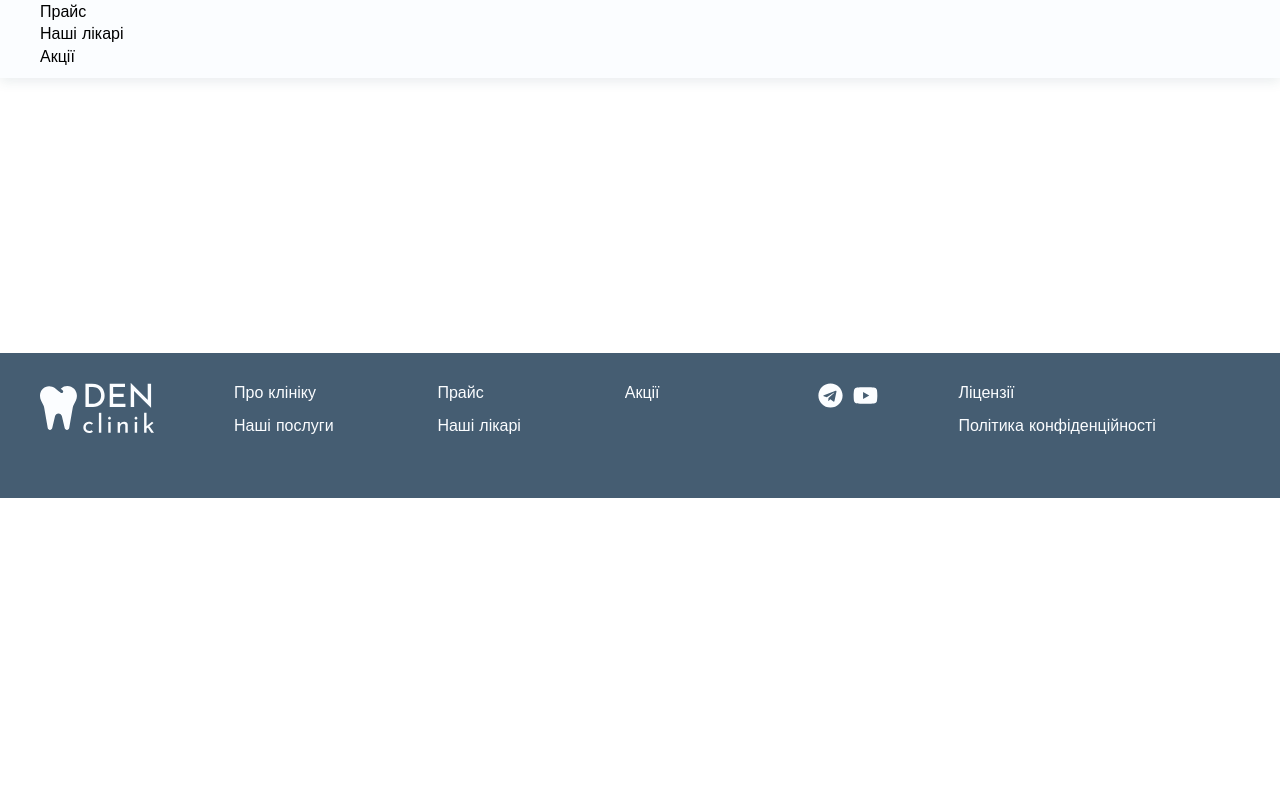
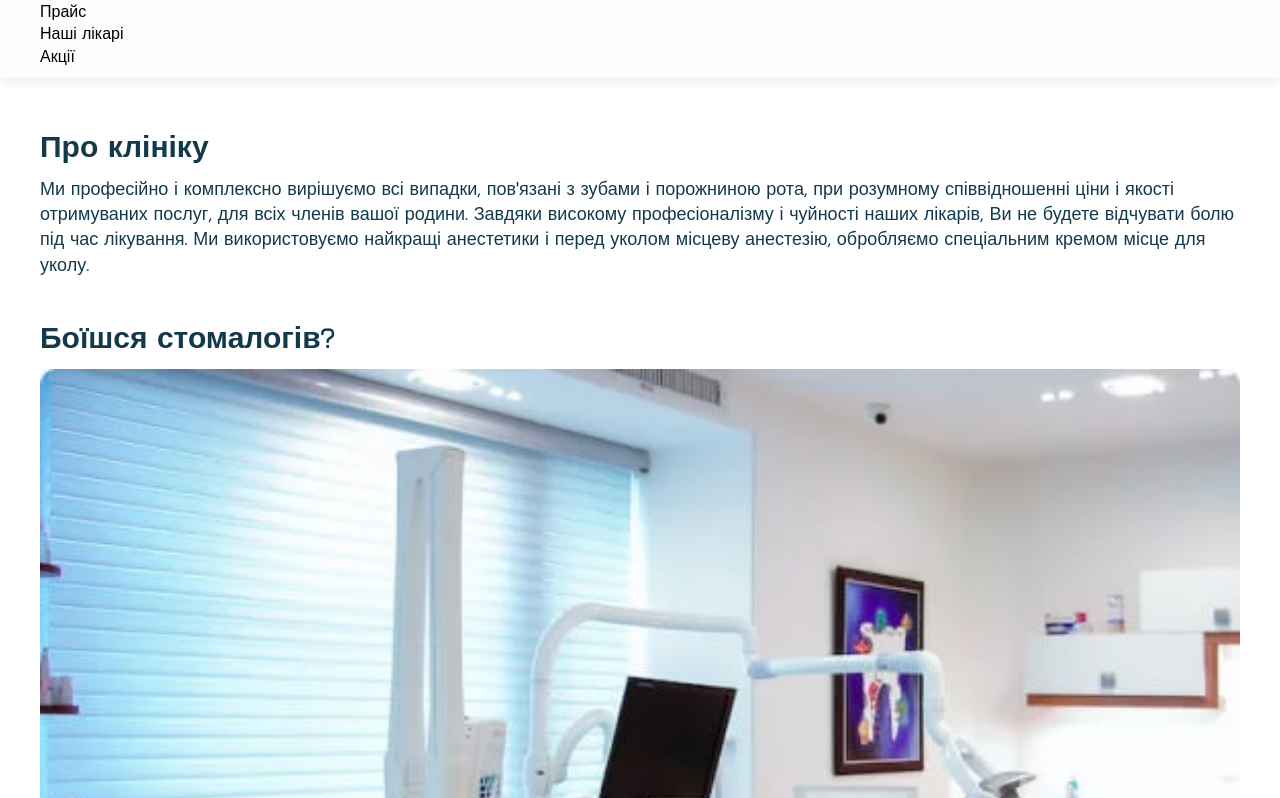
Before and after one commit to Kovarnar/den-clinik, a React (Create React App) app: page / in a window 1280 px wide. Shown: the part 302-1100 px from the top of the page. Before the commit the page ends 800 px from the top, so only its background shows below. Built offline with nearby package versions, Linux system fonts and the light colour scheme; some icons are missing.

Commit message:
feat: add component Image

```diff
--- a/src/components/About.js
+++ b/src/components/About.js
@@ -0,0 +1,33 @@
+import Title from "./Title";
+import Image from "./Image";
+
+import "../sass/About.scss";
+
+function About() {
+
+  const IMAGE = {
+    src1: require('../img/clinik.webp'),
+    src2: require('../img/clinik@2x.webp'),
+    src3: require('../img/clinik@3x.webp'),
+    src4: require('../img/clinik.jpg'),
+    alternative: 'сучасна клініка',
+    width: 588,
+    height: 523
+  }
+
+  return (
+    <section className="about">
+      <div className="container">
+        <div className="header__content">
+          <Title title="Про клініку" />
+          <p className="about__text text text-dark">Ми професійно і комплексно вирішуємо всі випадки, пов'язані з зубами і порожниною рота, при розумному співвідношенні ціни і якості отримуваних послуг, для всіх членів вашої родини. Завдяки високому професіоналізму і чуйності наших лікарів, Ви не будете відчувати болю під час лікування. Ми використовуємо найкращі анестетики і перед уколом місцеву анестезію, обробляємо спеціальним кремом місце для уколу.</p>
+          <Title title="Боїшся стомалогів?" />
+        </div>
+        <Image src1={IMAGE.src1} src2={IMAGE.src2} src3={IMAGE.src3} src4={IMAGE.src4}
+              alternative={IMAGE.alternative} width={IMAGE.width} height={IMAGE.height} />
+      </div>
+    </section>
+  )
+}
+
+export default About;
--- a/src/components/App.js
+++ b/src/components/App.js
@@ -1,4 +1,5 @@
 import Header from './Header';
+import About from './About';
 import Footer from './Footer';
 
 import '../sass/App.scss';
@@ -9,7 +10,7 @@ function App() {
       <h1 className='visually-hidden'>For SEO</h1>
       <Header />
       <main className='main'>
-
+        <About />
       </main>
       <Footer />
     </div>
--- /dev/null
+++ b/src/components/Image.js
@@ -0,0 +1,14 @@
+import "../sass/Image.scss";
+
+function Image(props) {
+  return (
+    <picture className='image'>
+      <source media="(max-resolution: 1dppx)" srcSet={props.src1} />
+      <source media="(max-resolution: 2dppx)" srcSet={props.src2} />
+      <source media="(max-resolution: 3dppx)" srcSet={props.src3} />
+      <img src={props.src4} alt={props.alternative} width={props.width} height={props.height} />
+    </picture>
+  )
+}
+
+export default Image;
--- a/src/components/Navigation.js
+++ b/src/components/Navigation.js
@@ -3,7 +3,7 @@ import NavigationItem from "./NavigationItem"
 import "../sass/Navigation.scss";
 
 function Navigation() {
-  const items = [
+  const ITEMS = [
     {
       name: 'Про клініку',
       path: '#about'
@@ -28,9 +28,9 @@ function Navigation() {
 
   return (
     <nav className="navigation">
-      <h2 className='visually-hidden'>For SEO</h2>
+      <h className='visually-hidden'>For SEO</h>
       <ul className="navigation__list">
-        {items.map((el, i) => (
+        {ITEMS.map((el, i) => (
           <NavigationItem key={i} name={el.name} path={el.path} />
         ))}
       </ul>
--- a/src/components/Title.js
+++ b/src/components/Title.js
@@ -0,0 +1,7 @@
+import "../sass/Title.scss";
+
+function Title(props) {
+  return <h3 className="title">{props.title}</h3>
+}
+
+export default Title;
--- a/src/sass/About.scss
+++ b/src/sass/About.scss
@@ -1 +1,14 @@
 @import "./base/index.scss";
+
+.about {
+  padding: 50px 0;  //70px 0;
+
+  .title {
+    margin-bottom: 14px;
+    // margin-bottom: 24px;
+  }
+
+  &__text {
+    margin-bottom: 40px;  //70px;
+  }
+}
--- /dev/null
+++ b/src/sass/Image.scss
@@ -0,0 +1,15 @@
+@import './base/index.scss';
+
+.image {
+  width: 100%;
+  border-radius: 8px;
+
+  overflow: hidden;
+
+  img {
+    width: 100%;
+    height: unset;
+    object-fit: cover;
+    object-position: center;
+  }
+}
--- a/src/sass/Title.scss
+++ b/src/sass/Title.scss
@@ -1 +1,9 @@
 @import './base/index.scss';
+
+.title {
+  font-family: $juraFont;
+  font-weight: 700;
+  font-size: rem(30px);
+  line-height: 1.2;
+  color: $darkBlueColot;
+}
--- a/src/sass/base/_general.scss
+++ b/src/sass/base/_general.scss
@@ -75,3 +75,22 @@ img {
     margin: 0 auto;
     padding: 0 15px;
 }
+
+.text {
+    font-family: $josefinSansFont;
+    font-weight: 400;
+    font-size: rem(18px);
+    line-height: 1.4;
+
+    &-dark {
+        color: $darkBlueColot;
+    }
+
+    &-gray {
+        color: $grayBlueColor;
+    }
+
+    &-light {
+        color: $nearlyWhiteColor;
+    }
+}
```
Also changed, not shown: src/components/RadioButton.js (added).
